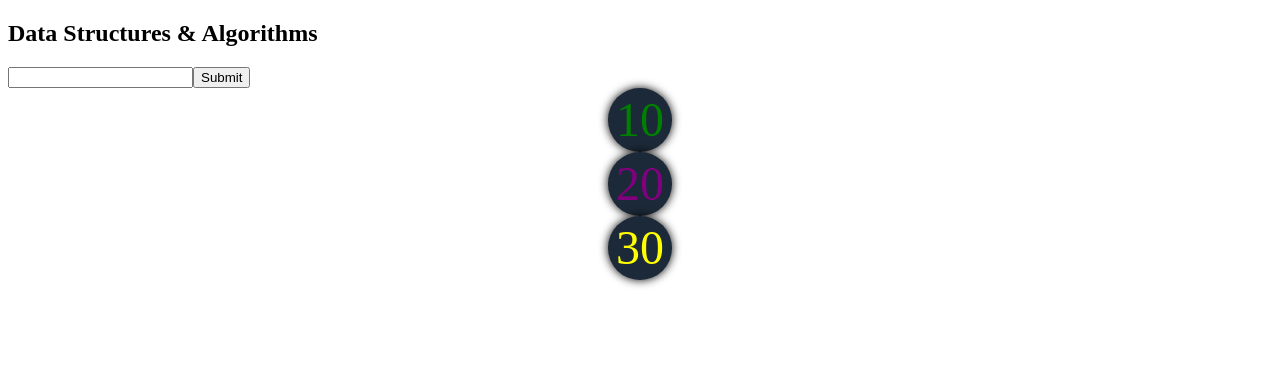
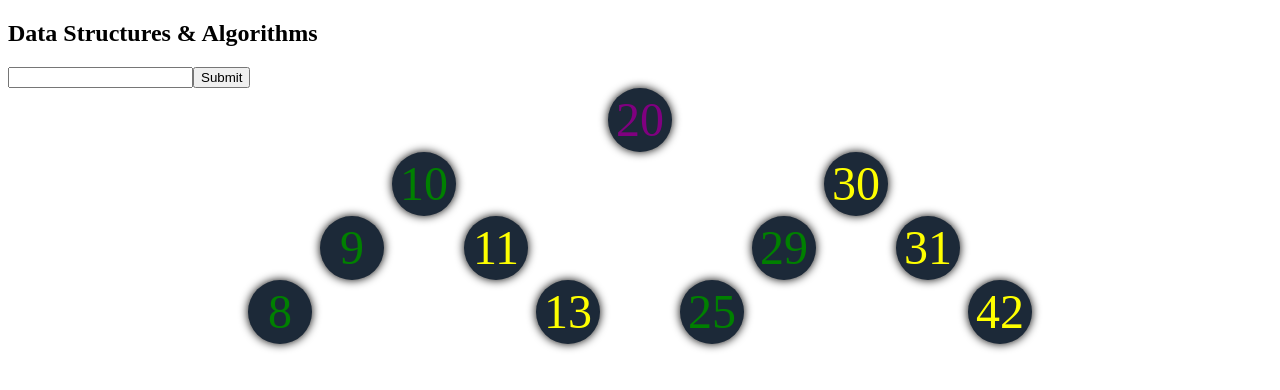
Before and after one commit to samp-reston/algo-visualiser, a React (Create React App) app: page / in a window 1280 px wide. Shown: the top 390 px of the page. Built offline with nearby package versions, Linux system fonts and the light colour scheme.

Commit message:
Create tree shape using CSS and height logic

```diff
--- a/src/App.css
+++ b/src/App.css
@@ -1,7 +1,7 @@
 .bst-tree {
   display: flex;
   flex-direction: row;
-  width: 1000px;
+  width: 100%;
   margin: 0 auto;
   justify-content: center;
 }
@@ -16,6 +16,11 @@
   color: #f8f1f1;
   font-size: 48px;
   filter: drop-shadow(0px 0px 5px black);
+  margin: 0 0.25rem;
+}
+
+.container {
+  display: flex;
 }
 
 .bst-root {
@@ -29,7 +34,3 @@
 .bst-right-child {
   color: yellow;
 }
-
-.bst-node>.bst-left-child {}
-
-.bst-node>.bst-right-child {}
--- a/src/components/data-structures/BinarySearchTree/NodeComponent.tsx
+++ b/src/components/data-structures/BinarySearchTree/NodeComponent.tsx
@@ -1,5 +1,4 @@
 import { Node } from "../../../data-structures/binary-search-tree/Node";
-
 
 function NodeComponent(node: Partial<Node>) {
   let childStyle: string = 'bst-root'
@@ -10,11 +9,21 @@ function NodeComponent(node: Partial<Node>) {
     childStyle = 'bst-right-child'
   }
 
+  const getNodeHeight = (node: Partial<Node>): number => {
+    if (!node.parent) return 0
+    return 1 + getNodeHeight(node.parent)
+  }
 
   return (
-    <div className={childStyle}>
+    <div className="container">
       {node.left?.value != null && <NodeComponent {...node.left} />}
-      <div className={`bst-node ${childStyle}`} data-testid="bst-node">{node.value}</div>
+      <div
+        id={node.value}
+        style={{ marginTop: `${getNodeHeight(node) * 4}rem` }}
+        className={`bst-node ${childStyle}`}
+        data-testid="bst-node">
+        {node.value}
+      </div>
       {node.right?.value != null && <NodeComponent {...node.right} />}
     </div>
   )
--- a/src/components/data-structures/BinarySearchTree/TreeComponent.tsx
+++ b/src/components/data-structures/BinarySearchTree/TreeComponent.tsx
@@ -10,6 +10,14 @@ function TreeComponent(tree: Partial<Tree>) {
   tree.root?.insert(20)
   tree.root?.insert(10)
   tree.root?.insert(30)
+  tree.root?.insert(9)
+  tree.root?.insert(11)
+  tree.root?.insert(29)
+  tree.root?.insert(31)
+  tree.root?.insert(8)
+  tree.root?.insert(13)
+  tree.root?.insert(25)
+  tree.root?.insert(42)
 
   const handleSubmitValue = () => {
     if (!insertValue) return
@@ -25,7 +33,7 @@ function TreeComponent(tree: Partial<Tree>) {
     <>
       <input type="text" id="insert-value" value={insertValue} onChange={(e) => setInsertValue(e.target.value)} />
       <button onClick={handleSubmitValue}>Submit</button>
-      <div className="bst-tree">
+      <div id="bst-tree" className="bst-tree">
         {tree.root?.value && <NodeComponent {...tree.root} />}
       </div>
     </>
```
